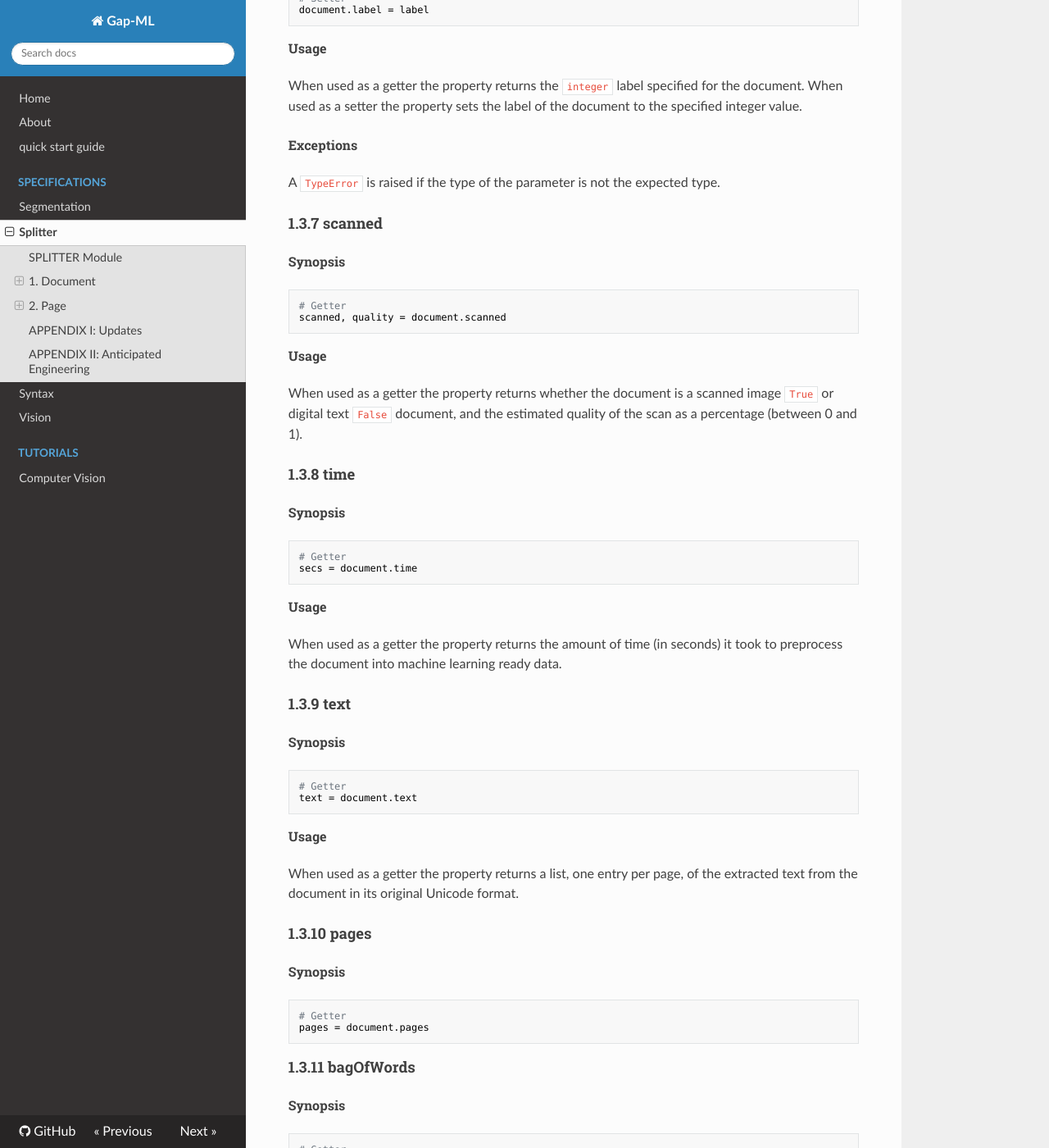
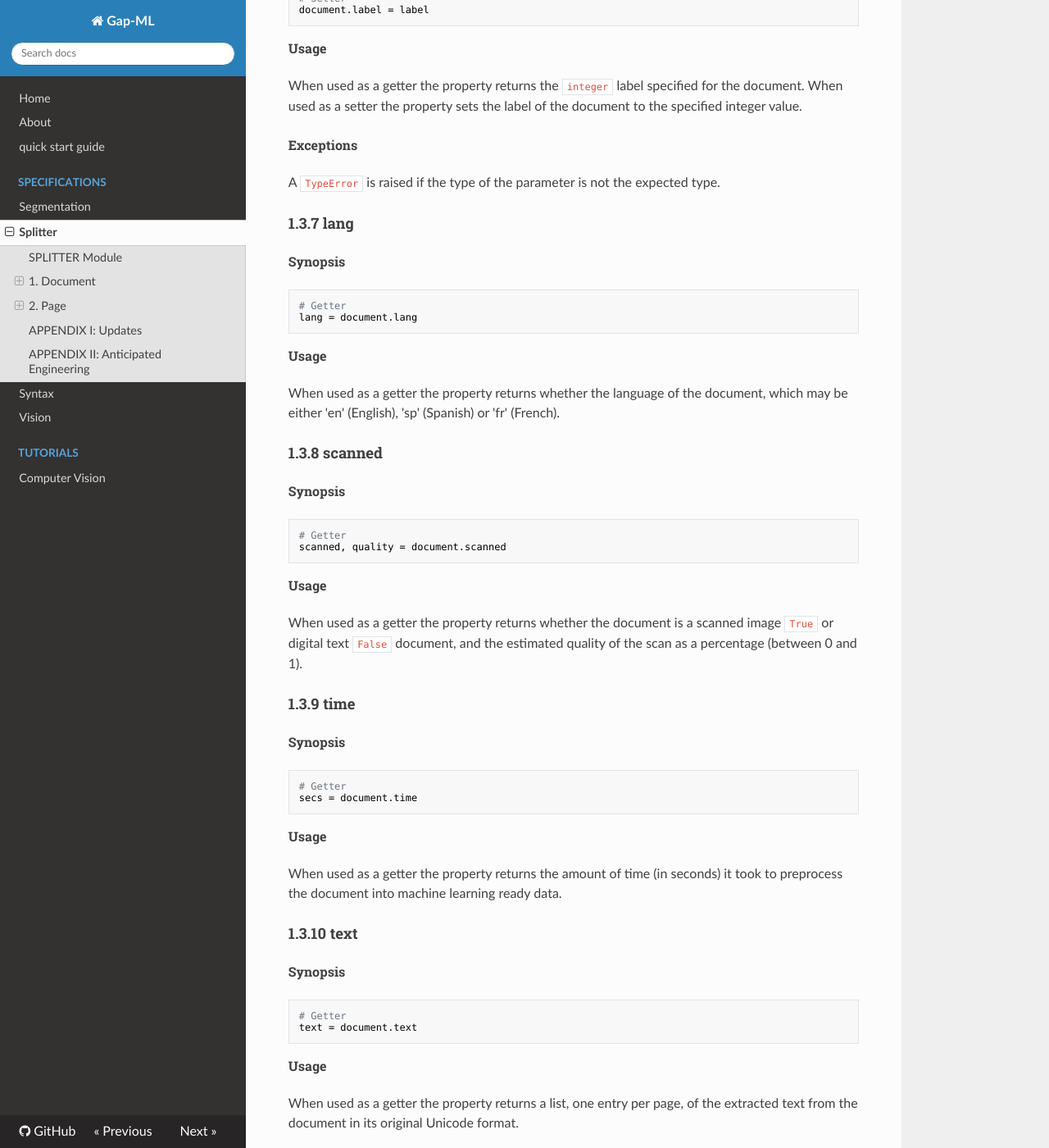
Before and after one commit to andrewferlitsch/Gap, an MkDocs documentation site: the page built from docs/specs/splitter_spec.md, in a window 1280 px wide and 1400 px high, scrolled down 5156 px. Shown: the whole window at 82% size. Built offline with MkDocs 1.6.1, drawn with Linux system fonts in a browser that asks for light colours; nearby versions of some CDN libraries; some of the changed text lies outside the part shown.

Commit message:
Update splitter_spec.md

````diff
--- a/docs/specs/splitter_spec.md
+++ b/docs/specs/splitter_spec.md
@@ -200,7 +200,21 @@ When used as a setter the property sets the label of the document to the specifi
 
 A `TypeError` is raised if the type of the parameter is not the expected type.
 
-#### 1.3.7  scanned
+#### 1.3.7 lang
+
+###### Synopsis
+
+```python
+# Getter
+lang = document.lang
+```
+
+###### Usage
+
+When used as a getter the property returns whether the language of the document, which may be either 'en' (English), 'sp' (Spanish) or 'fr' (French).
+
+
+#### 1.3.8  scanned
 
 ###### Synopsis
 
@@ -248,7 +262,7 @@ When used as a getter the property returns a list, one entry per page, of the ex
 pages = document.pages
 ```
 
-#### 1.3.11  bagOfWords
+#### 1.3.12  bagOfWords
 
 ###### Synopsis
 
````
Also changed, not shown: other parts of docs/specs/splitter_spec.md (+6 -6 lines).
